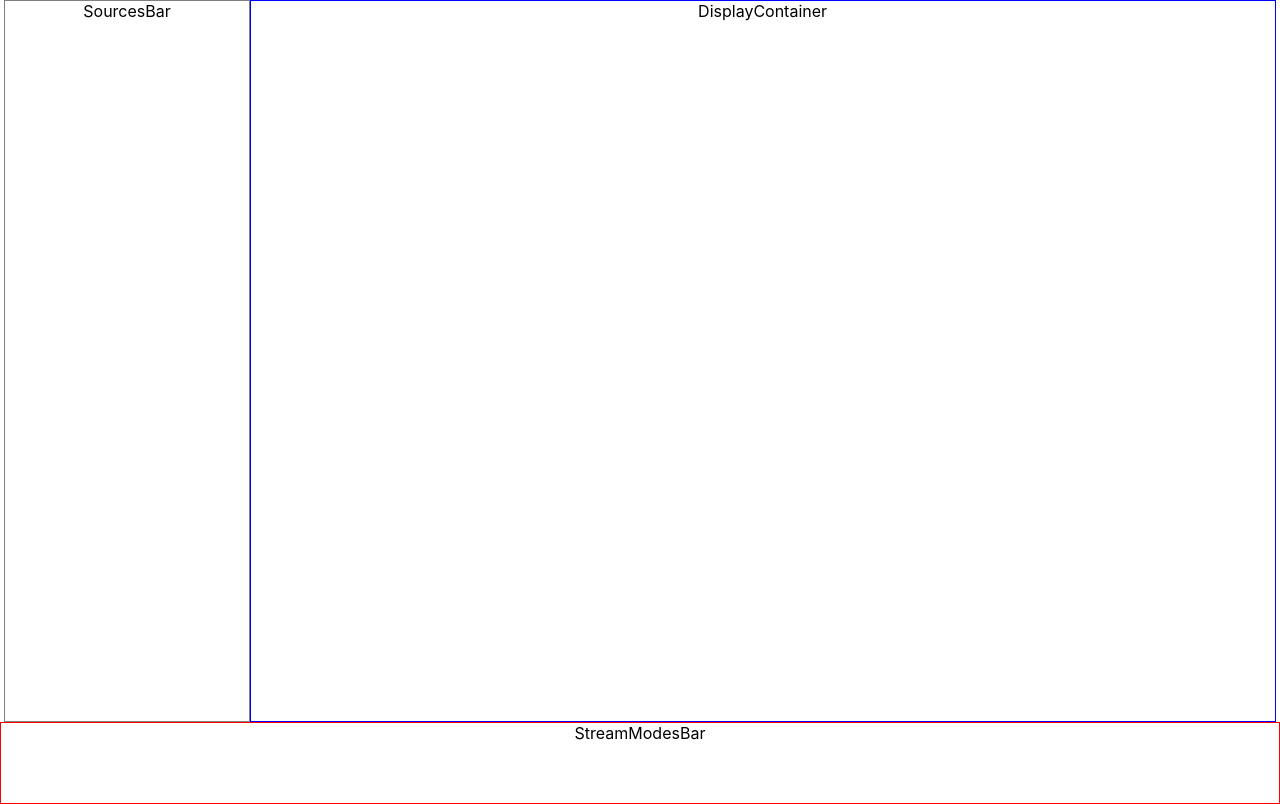
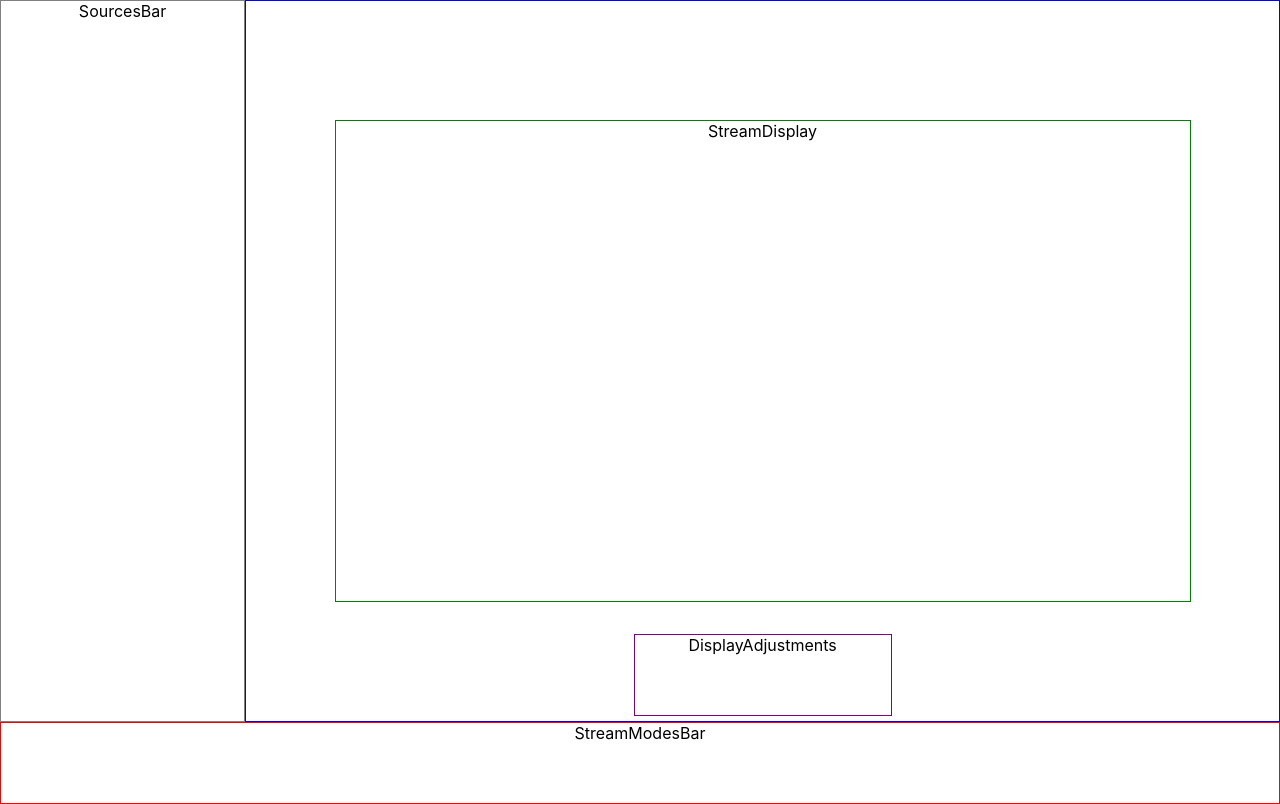
Before and after one commit to zdavidson/stream-labs-frontend-assignment, a React (Create React App) app: page / in a window 1280 px wide. Built offline with nearby package versions, Linux system fonts and the light colour scheme.

Commit message:
display container framed

```diff
--- /dev/null
+++ b/src/components/DisplayAdjustments.js
@@ -0,0 +1,11 @@
+import "./DisplayAdjustments.scss";
+
+const DisplayAdjustments = () => {
+  return (
+    <div id="display-adjustments">
+      <div>DisplayAdjustments</div>
+    </div>
+  );
+};
+
+export default DisplayAdjustments;
--- /dev/null
+++ b/src/components/DisplayAdjustments.scss
@@ -0,0 +1,9 @@
+#display-adjustments {
+  border: 1px solid purple;
+  height: 10vh;
+  width: 20vw;
+
+  grid-row: 3/4;
+  align-self: start;
+  justify-self: center;
+}
--- a/src/components/DisplayContainer.js
+++ b/src/components/DisplayContainer.js
@@ -1,14 +1,12 @@
 import "./DisplayContainer.scss";
 import StreamDisplay from "./StreamDisplay";
+import DisplayAdjustments from "./DisplayAdjustments";
 
 const DisplayContainer = () => {
-  // Stream Display
-  // Stream Display Adjustments
-
   return (
     <div id="display-container">
-      <div>DisplayContainer</div>
       <StreamDisplay />
+      <DisplayAdjustments />
     </div>
   );
 };
--- a/src/components/DisplayContainer.scss
+++ b/src/components/DisplayContainer.scss
@@ -1,5 +1,9 @@
 #display-container {
   border: 1px solid blue;
+  flex: 1;
+  display: grid;
+  grid-template-rows: 1fr auto 1fr;
+
   width: 80vw;
   height: 90vh;
 }
--- a/src/components/StreamDisplay.js
+++ b/src/components/StreamDisplay.js
@@ -1,5 +1,11 @@
+import "./StreamDisplay.scss";
+
 const StreamDisplay = () => {
-  return <>{/* <div>StreamDisplay</div> */}</>;
+  return (
+    <div id="stream-display">
+      <div>StreamDisplay</div>
+    </div>
+  );
 };
 
 export default StreamDisplay;
--- /dev/null
+++ b/src/components/StreamDisplay.scss
@@ -0,0 +1,9 @@
+#stream-display {
+  border: 1px solid green;
+  grid-row: 2/3;
+  justify-self: center;
+  align-self: end;
+  height: 480px;
+  width: 854px;
+  margin: 32px;
+}
```
